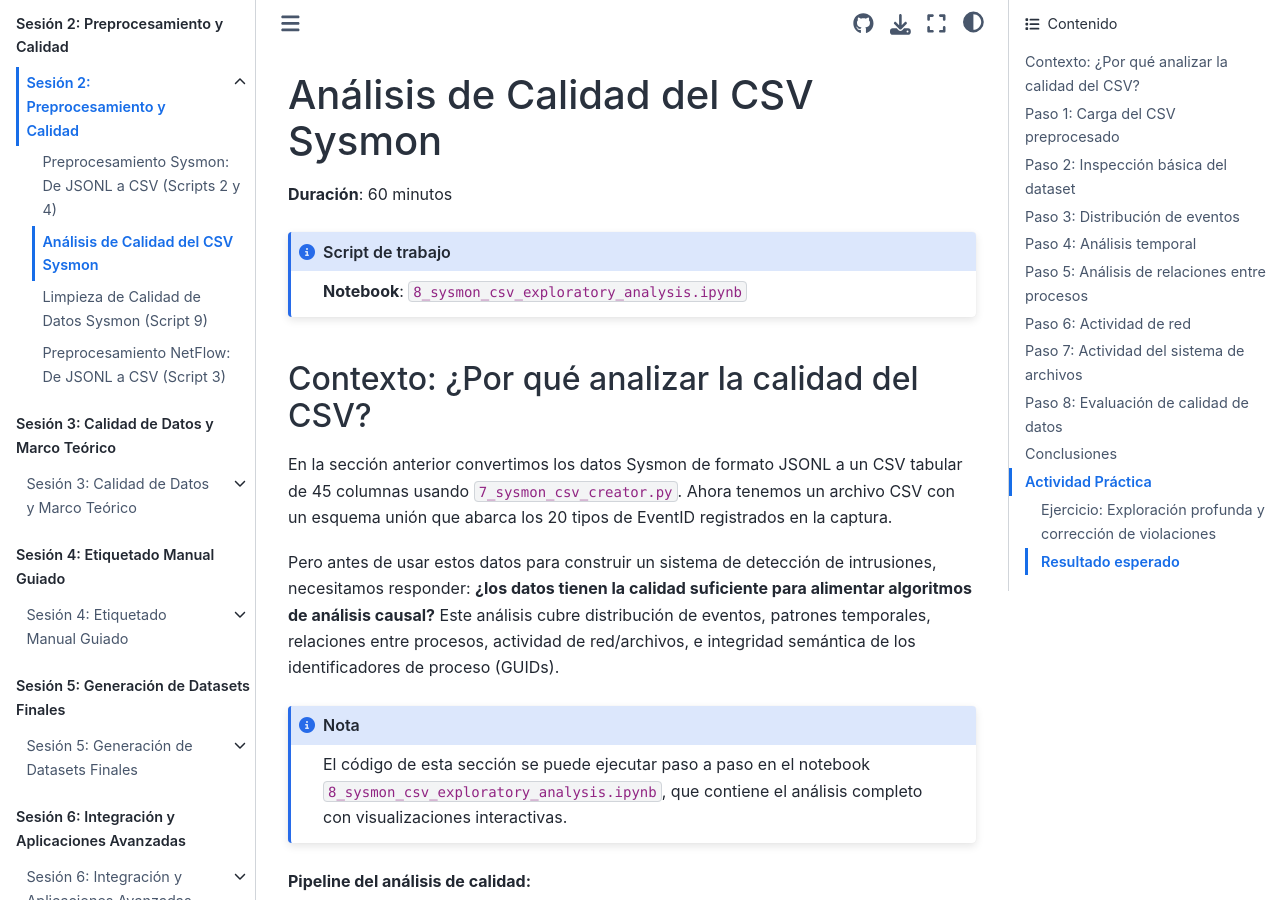
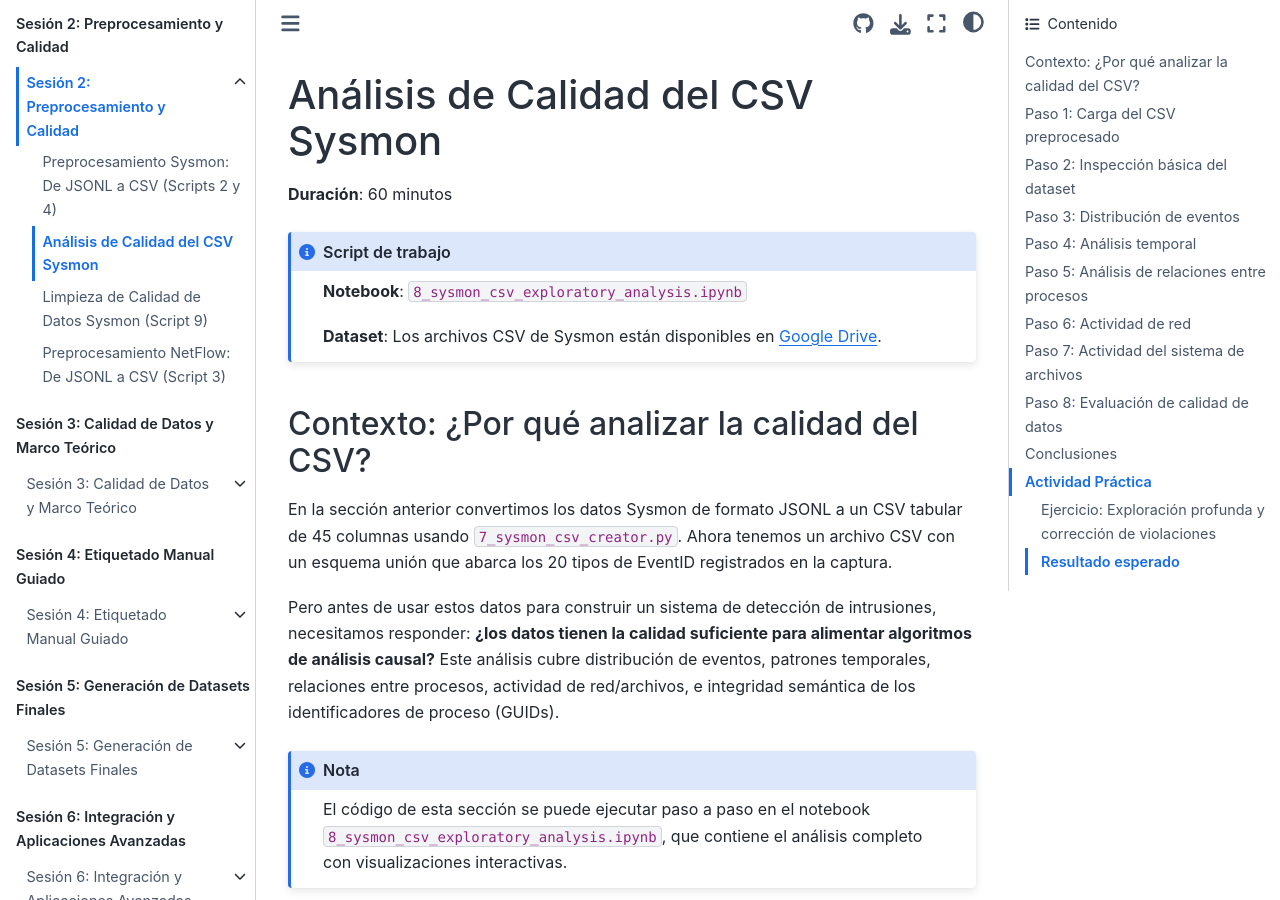
Before and after one commit to ollerenac/curso2026, a Jupyter Book: the page built from sesion-2/8-analisis-calidad-csv.md, in a window 1280 px wide and 900 px high. Built offline with Jupyter Book 1.0.4 settings and Sphinx 7.4.7 and the Sphinx Book theme 1.1.4, drawn with Linux system fonts in a browser that asks for light colours.

Commit message:
docs(sesion-2): add Google Drive dataset download link to section 8 admonition
Co-Authored-By: Claude Sonnet 4.6 <noreply@anthropic.com>

````diff
--- a/sesion-2/8-analisis-calidad-csv.md
+++ b/sesion-2/8-analisis-calidad-csv.md
@@ -6,6 +6,8 @@
 :class: note
 
 **Notebook**: `8_sysmon_csv_exploratory_analysis.ipynb`
+
+**Dataset**: Los archivos CSV de Sysmon están disponibles en [Google Drive](https://drive.google.com/drive/folders/1bLbcxM_mRAaeHIGTIy3PnAEOz0EcUMhA?usp=sharing).
 ```
 
 ## Contexto: ¿Por qué analizar la calidad del CSV?
````
